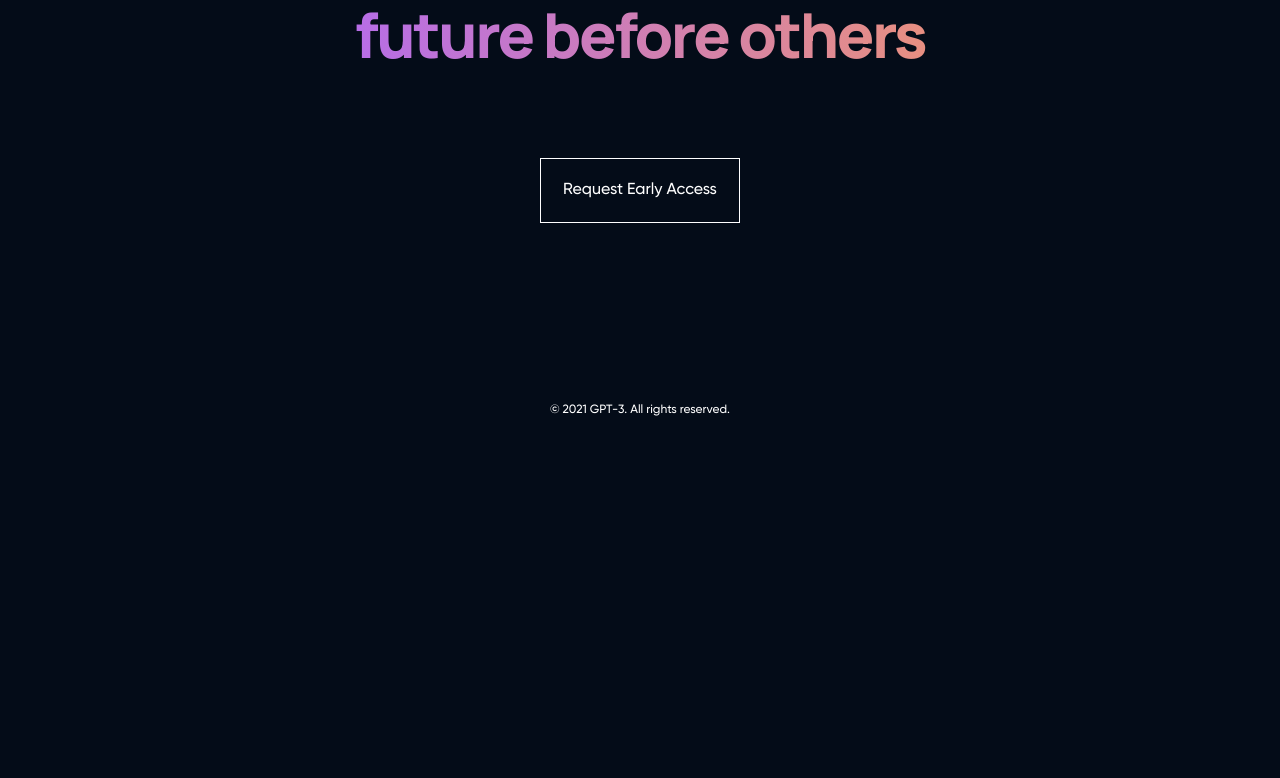
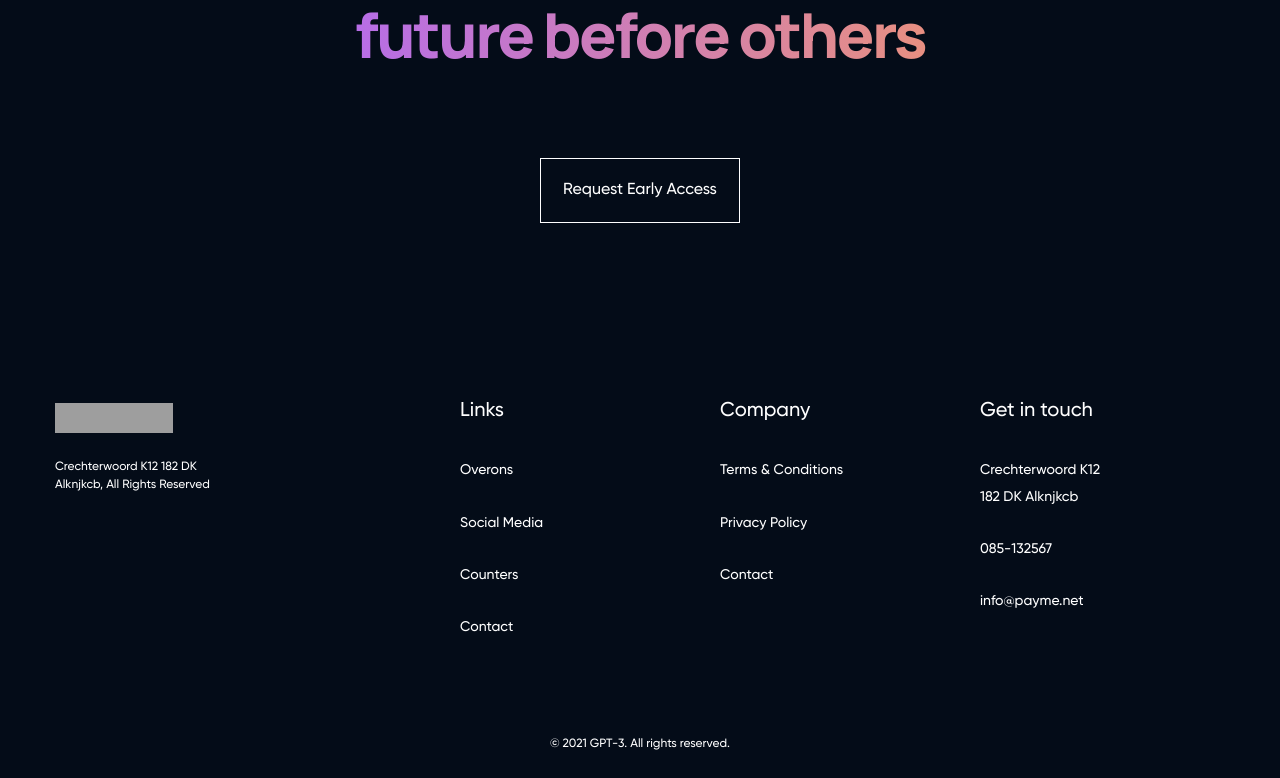
Before and after one commit to zuxel-hlad/gpt_3, a React (Create React App) app: page / in a window 1280 px wide. Shown: the part 4822-5600 px from the top of the page. Before the commit the page ends 5266 px from the top, so only its background shows below. Built offline with nearby package versions, Linux system fonts and the light colour scheme; grey boxes are pictures that could not be loaded.

Commit message:
complete markup

```diff
--- a/src/assets/sass/style.scss
+++ b/src/assets/sass/style.scss
@@ -9,6 +9,20 @@ body {
     color: #000000;
     background-color: $main-bg-color;
     scroll-behavior: smooth;
+
+    &::-webkit-scrollbar {
+        width: 7px;
+    }
+
+    &::-webkit-scrollbar-track {
+        background-color: #042c54;
+    }
+
+    &::-webkit-scrollbar-thumb {
+        background-color: #ff4820;
+        border-radius: 12px;
+        box-shadow: inset 0 0 6px rgba(0, 0, 0, 0.3);
+    }
 }
 
 .container {
--- a/src/components/Footer/Footer.jsx
+++ b/src/components/Footer/Footer.jsx
@@ -1,6 +1,44 @@
 import './footer.scss';
+import logo from '../../assets/icons/gpt_3_logo.svg';
+const Footer = () => {
+    const content = [
+        {
+            title: 'Links',
+            links: ['Overons', 'Social Media', 'Counters', 'Contact'],
+        },
+        {
+            title: 'Company',
+            links: ['Terms & Conditions', 'Privacy Policy', 'Contact'],
+        },
+        {
+            title: 'Get in touch',
+            links: [
+                'Crechterwoord K12 182 DK Alknjkcb',
+                '085-132567',
+                'info@payme.net',
+            ],
+        },
+    ];
 
-const Footer = () => {
+    const foterLists = content.map(({ title, links }, idx) => {
+        //list items
+        const listItems = links.map((link, ind) => {
+            return (
+                <li className="footer__list-item" key={ind}>
+                    <a href="#" className="footer__list-link main-link">
+                        {link}
+                    </a>
+                </li>
+            );
+        });
+        //list
+        return (
+            <ul className="footer__list" key={idx}>
+                <h3 className="footer__list-title">{title}</h3>
+                {listItems}
+            </ul>
+        );
+    });
     return (
         <footer className="footer">
             <div className="container">
@@ -10,7 +48,18 @@ const Footer = () => {
                 <a href="" className="main-link footer__link">
                     Request Early Access
                 </a>
-                <div className="footer__contacts"></div>
+                <div className="footer__info">
+                    <div className="footer__company">
+                        <a href="#" className="footer__logo">
+                            <img src={logo} alt="GPT-3" />
+                        </a>
+                        <span className="footer__copyright footer__company-text">
+                            Crechterwoord K12 182 DK Alknjkcb, All Rights
+                            Reserved
+                        </span>
+                    </div>
+                    <div className="footer__lists">{foterLists}</div>
+                </div>
                 <span className="footer__copyright">
                     © 2021 GPT-3. All rights reserved.
                 </span>
--- a/src/components/Footer/footer.scss
+++ b/src/components/Footer/footer.scss
@@ -7,6 +7,10 @@
         margin: 0 auto 86px auto;
         text-align: center;
         max-width: 821px;
+
+        @media screen and (max-width: 576px) {
+            margin: 0 auto 43px auto;
+        }
     }
 
     &__link {
@@ -20,6 +24,11 @@
         color: $white-color;
         text-align: center;
         line-height: 120%;
+
+        @media screen and (max-width: 576px) {
+            margin: 0 auto 70px auto;
+            padding: 16px;
+        }
     }
 
     &__copyright {
@@ -31,4 +40,103 @@
         font-weight: 500;
         color: $white-color;
     }
+
+    &__info {
+        display: flex;
+        margin-bottom: 83px;
+
+        @media screen and (max-width: 576px) {
+            flex-wrap: wrap;
+        }
+    }
+
+    &__company {
+        flex: 1 1 auto;
+        max-width: 168px;
+        margin-right: 237px;
+
+        &-text {
+            text-align: left;
+            line-height: 150%;
+        }
+
+        @media screen and (max-width: 992px) {
+            margin-right: 120px;
+        }
+
+        @media screen and (max-width: 768px) {
+            margin-right: 80px;
+        }
+
+        @media screen and (max-width: 576px) {
+            margin-right: 0;
+            margin-bottom: 50px;
+        }
+    }
+
+    &__logo {
+        display: block;
+        max-width: 118px;
+        height: 30px;
+        margin-bottom: 25px;
+
+        img {
+            width: 100%;
+            height: 100%;
+            object-fit: cover;
+        }
+    }
+
+    &__lists {
+        flex: 1 1 auto;
+        display: flex;
+        gap: 15px;
+
+        @media screen and (max-width: 768px) {
+            flex-wrap: wrap;
+            gap: 20px;
+        }
+    }
+
+    &__list {
+        font-family: 'Gilroy';
+        width: 33.33%;
+
+        &-title {
+            font-size: 20px;
+            line-height: 16px;
+            color: $white-color;
+            margin-bottom: 25px;
+            white-space: nowrap;
+        }
+
+        &-link {
+            white-space: pre-wrap;
+            font-size: 14px;
+            font-weight: 500;
+            color: $white-color;
+            padding: 13px 0;
+            max-width: 143px;
+        }
+
+        @media screen and (max-width: 768px) {
+            width: calc(50% - 20px);
+        }
+
+        @media screen and (max-width: 576px) {
+            width: calc(33.33% - 20px);
+        }
+
+        @media screen and (max-width: 414px) {
+            width: calc(50% - 20px);
+        }
+    }
+
+    @media screen and (max-width: 768px) {
+        padding: 100px 0 27px 0;
+    }
+
+    @media screen and (max-width: 576px) {
+        padding: 0px 0 27px 0;
+    }
 }
```
